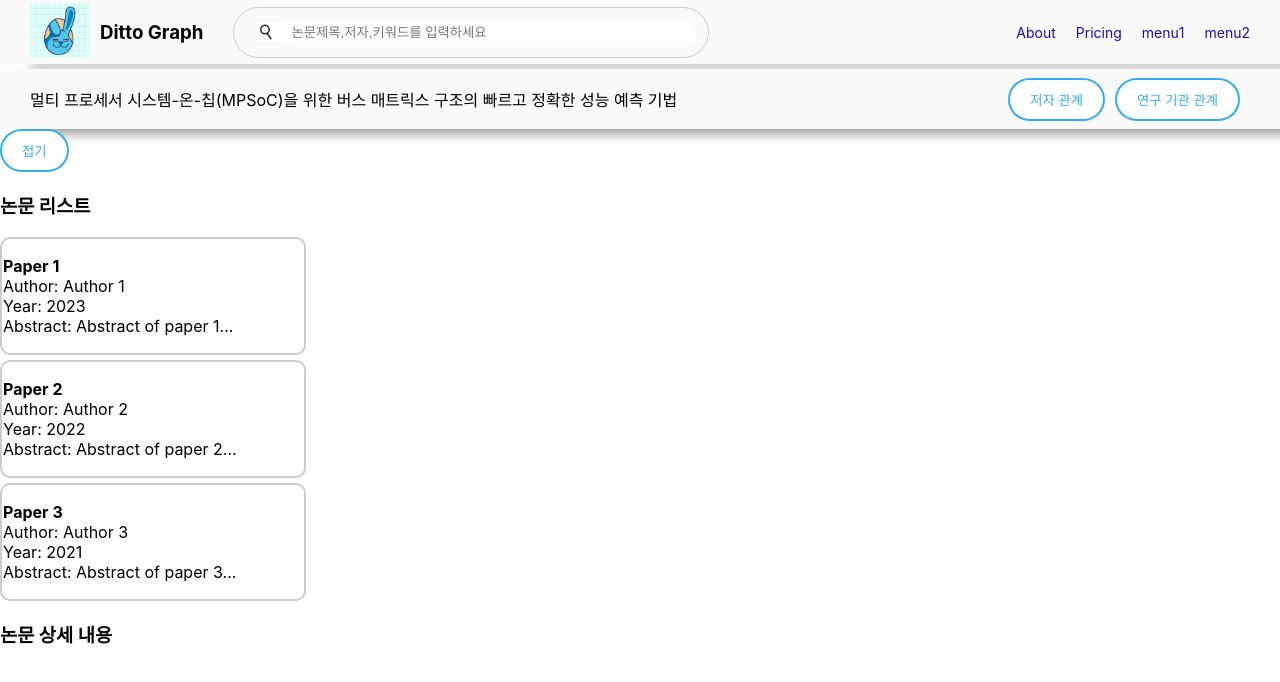
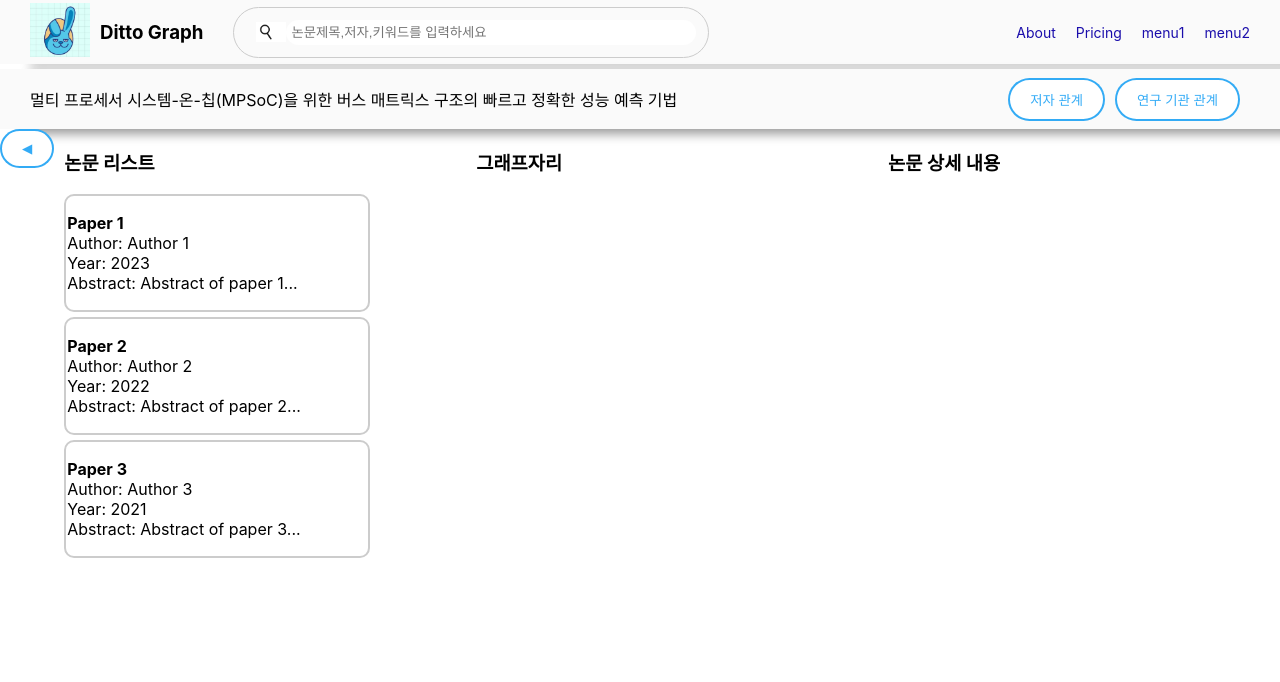
Before and after one commit to eeeeeddy/EGG_Frontend, a React (Create React App) app: page /Detail in a window 1280 px wide. Shown: the top 682 px of the page. Built offline with nearby package versions, Linux system fonts and the light colour scheme.

Commit message:
branch_test-sh

```diff
--- a/src/Detail.css
+++ b/src/Detail.css
@@ -68,6 +68,27 @@ button:hover {
   color: white; /* 마우스를 올렸을 때 텍스트 색상을 흰색으로 변경 */
 }
 
+.page {
+  display: flex;
+  justify-content: space-between;
+  align-items: flex-start;
+  /* 페이지를 수평으로 배치하고, 왼쪽, 가운데, 오른쪽으로 정렬합니다. */
+  height: 100vh;
+  /* 페이지의 높이를 화면 높이로 설정합니다. */
+  overflow: hidden;
+  /* 내용이 페이지 영역을 넘어갈 경우 스크롤바를 숨깁니다. */
+}
+
+.left-page {
+  flex: 1;
+  /* 왼쪽 1/3 공간을 차지합니다. */
+  transition: transform 0.3s ease;
+  /* 트랜지션을 사용하여 부드러운 확장/축소 애니메이션을 적용합니다. */
+}
+.left-page.closed {
+  transform: translateX(-100%);
+  /* left-page를 왼쪽으로 이동하여 숨깁니다. */
+}
 .left-page-box {
   border: 2px solid #ccc;
   border-radius: 10px;
@@ -76,3 +97,14 @@ button:hover {
   width: 80%;
   max-width: 300px;
 }
+
+.middle-page {
+  flex: 1;
+  margin: 0 20px;
+  /* middle-page의 좌우 여백을 설정합니다. */
+}
+
+.right-page {
+  flex: 1;
+  /* right-page를 늘어난 공간만큼 확장시킵니다. */
+}
--- a/src/Detail.js
+++ b/src/Detail.js
@@ -32,9 +32,6 @@ function Detail() {
         },
       ];
 
-      const TextStyle = {
-        textAlign: 'center',
-      };
       const [isLeftPageOpen, setIsLeftPageOpen] = useState(true);
 
       const toggleLeftPage = () => {
@@ -79,13 +76,13 @@ function Detail() {
         </header>
 
         <div className="page">
+        <button onClick={toggleLeftPage}>
+            {isLeftPageOpen ? '◀' : '▶'}
+          </button>
         <div className={`left-page ${isLeftPageOpen ? '' : 'closed'}`}>
-          <button onClick={toggleLeftPage}>
-            {isLeftPageOpen ? '접기' : '펼치기'}
-          </button>
           <h3>논문 리스트</h3>
             {papers.map((paper) => (
-              <div className="left-page-box">
+              <div className="left-page-box" key={paper.id}>
                 <p><b>{paper.title}</b><br/>
                 Author: {paper.author}<br/>
                 Year: {paper.year}<br/>
@@ -94,7 +91,9 @@ function Detail() {
             ))}
         </div>
 
-        <div className="middle-page"></div>
+        <div className="middle-page">
+            <h3>그래프자리</h3>
+        </div>
         <div className="right-page">
           <h3>논문 상세 내용</h3>
           {/* 논문 상세 내용을 이곳에 표시 */}
```
